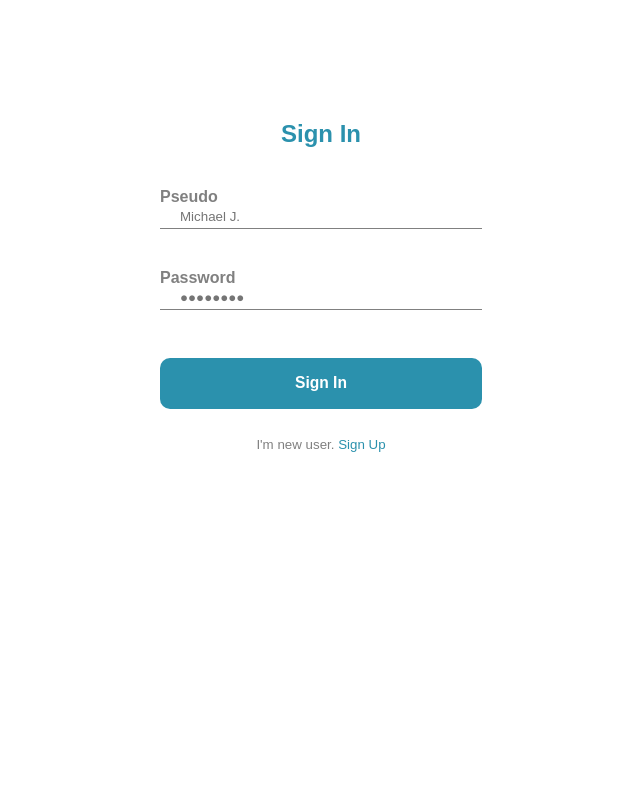
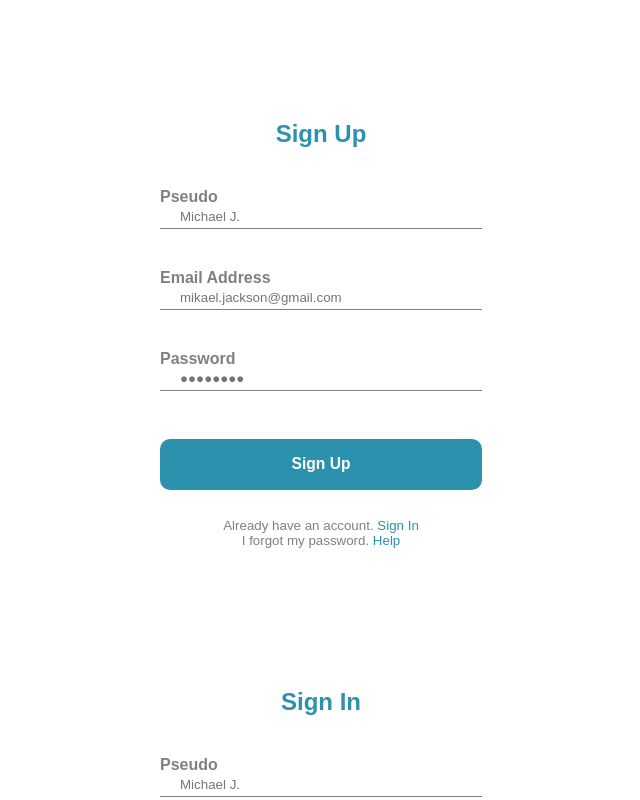
Before and after one commit to WildCodeSchool-2024-02/JS-lyon-0224-P3-ricetrio, a React (Vite) app in the folder client/: page / in a window 1280 px wide. Shown: the top 800 px of the page, without its empty margins (319-959 px from the left). Built offline with nearby package versions, Linux system fonts and the light colour scheme; a web font is replaced by a local one.

Commit message:
delete figma url and add component

```diff
--- a/client/src/App.jsx
+++ b/client/src/App.jsx
@@ -1,9 +1,11 @@
 import "./App.css";
+import Inscription from "./pages/SignUp/Inscription";
 import Signin from "./pages/SignIn/Signin";
 
 function App() {
   return (
     <main className="container">
+      <Inscription />
       <Signin />
     </main>
   );
```
